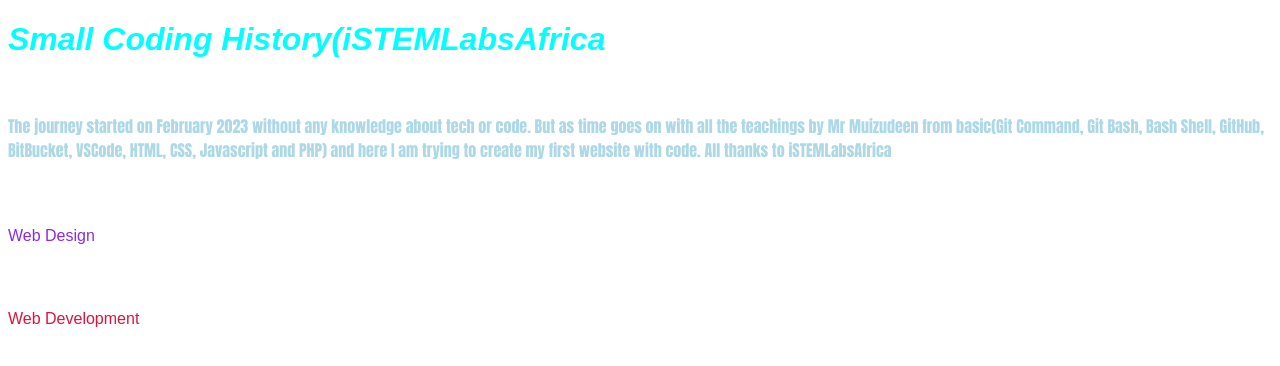
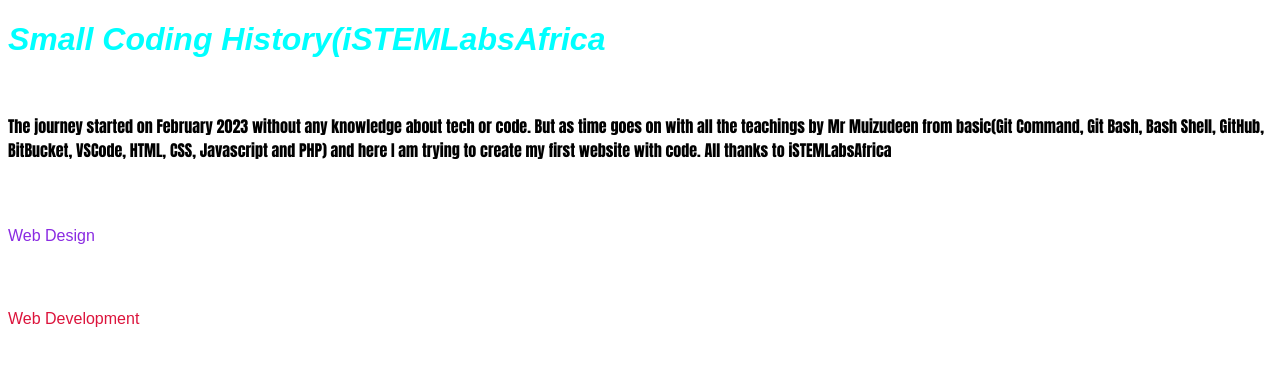
Before and after one commit to Timichris/website, a plain HTML site: page index.html in a window 1280 px wide. Drawn offline with Linux system fonts and the light colour scheme.

Commit message:
Update index.css

```diff
--- a/index.css
+++ b/index.css
@@ -8,7 +8,7 @@
     font-family: Impact, Haettenschweiler, 'Arial Narrow Bold', sans-serif ;
     font-size: medium;
     font-style: normal;
-    font: 100; color: lightblue;
+    font: 100; color: black;
 }
 
 h2 {
```
